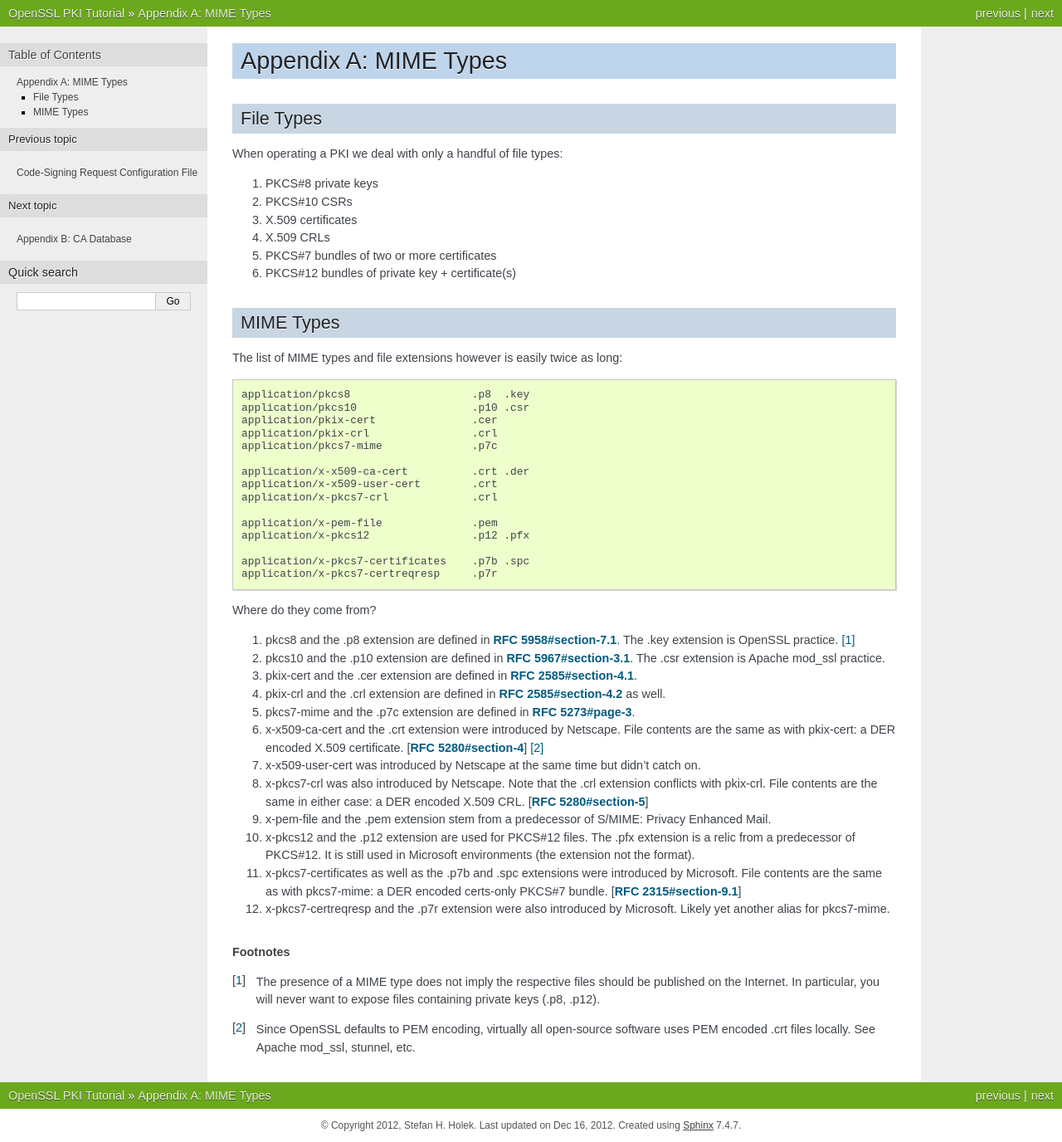
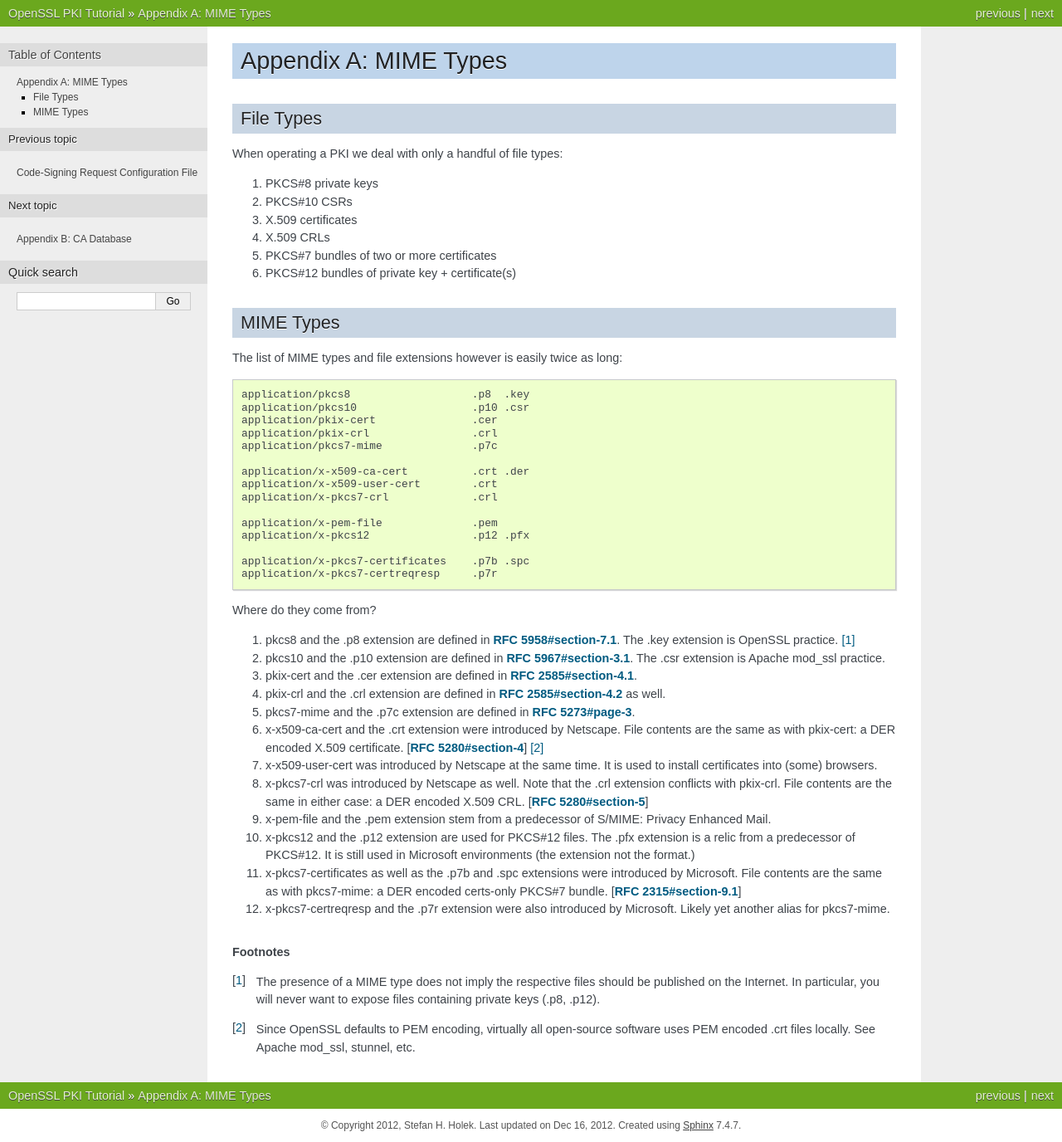
Before and after one commit to mrwiora/pki-tutorial, a Sphinx documentation site: the page built from docs/mime.rst, in a window 1280 px wide. Shown: the whole page at 83% size. Built offline with Sphinx 7.4.7, drawn with Linux system fonts in a browser that asks for light colours.

```diff
--- a/docs/mime.rst
+++ b/docs/mime.rst
@@ -60,10 +60,10 @@ Where do they come from?
    File contents are the same as with pkix-cert: a DER encoded X.509 certificate.
    [:rfc:`5280#section-4`] [#]_
 
-#. x-x509-user-cert was introduced by Netscape at the same time
-   but didn't catch on.
+#. x-x509-user-cert was introduced by Netscape at the same time. It is
+   used to install certificates into (some) browsers.
 
-#. x-pkcs7-crl was also introduced by Netscape. Note that the .crl
+#. x-pkcs7-crl was introduced by Netscape as well. Note that the .crl
    extension conflicts with pkix-crl. File contents are the same in either
    case: a DER encoded X.509 CRL.
    [:rfc:`5280#section-5`]
@@ -73,7 +73,7 @@ Where do they come from?
 
 #. x-pkcs12 and the .p12 extension are used for PKCS#12 files.
    The .pfx extension is a relic from a predecessor of PKCS#12.
-   It is still used in Microsoft environments (the extension not the format).
+   It is still used in Microsoft environments (the extension not the format.)
 
 #. x-pkcs7-certificates as well as the .p7b and .spc extensions were introduced
    by Microsoft. File contents are the same as with pkcs7-mime: a DER
```
